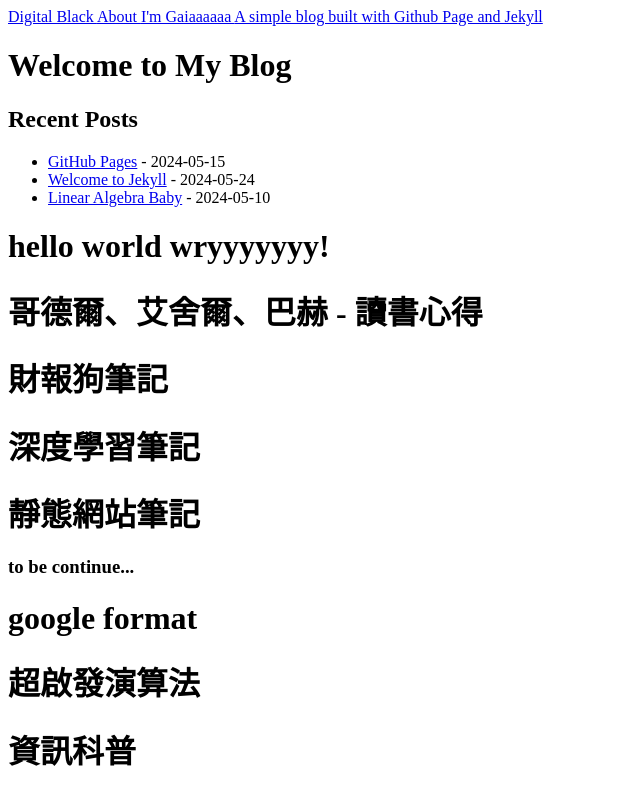
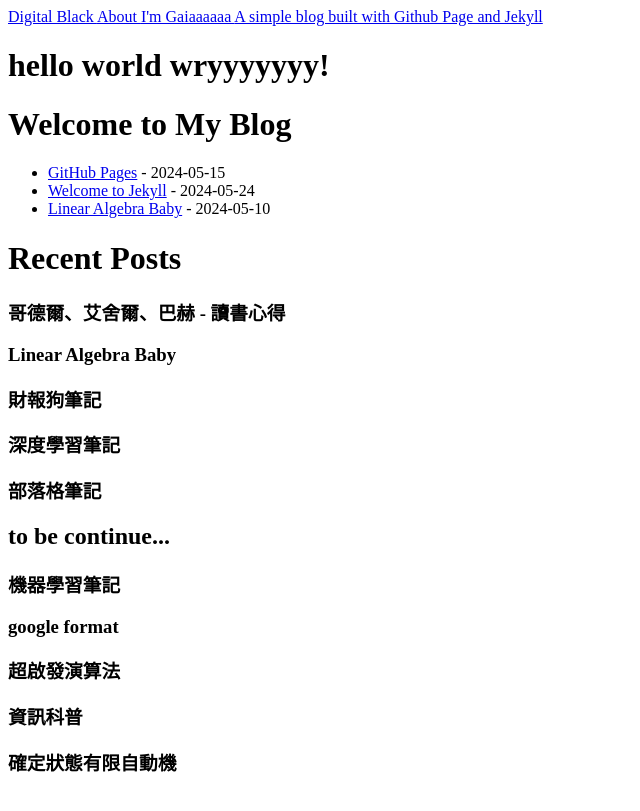
Before and after one commit to haha39/MyFirstBlog, a Jekyll site: the page built from index.html, in a window 1280 px wide. Shown: the top 811 px of the page, without its empty margins (0-640 px from the left). Built offline with Jekyll 4.4.1, drawn with Linux system fonts in a browser that asks for light colours.

Commit message:
Update index.html

```diff
--- a/index.html
+++ b/index.html
@@ -8,29 +8,32 @@ layout: default
 
 <head>
     <meta charset="UTF-8">
-    <meta name="viewport" content="width=device-width, initial-scale=1.0">
+    <!--<meta name="viewport" content="width=device-width, initial-scale=1.0">-->
     <title>{{ page.title }}</title>
 </head>
 
 <body>
+    <h1>{{ "Hello World WRYYYYYYY!" | downcase }}</h1>
     <h1>Welcome to My Blog</h1>
-    <h2>Recent Posts</h2>
     <ul>
         <li><a href="2024-05-15-GithubPage">GitHub Pages</a> - 2024-05-15</li>
         <li><a href=".\_posts\2024-05-24-welcome">Welcome to Jekyll</a> - 2024-05-24</li>
         <li><a href="2024-05-10-LinearAlgebra">Linear Algebra Baby</a> - 2024-05-10</li>
     </ul>
 
-    <h1>{{ "Hello World WRYYYYYYY!" | downcase }}</h1>
+    <h1>Recent Posts</h1>
+    <h3>哥德爾、艾舍爾、巴赫 - 讀書心得</h3>
+    <h3>Linear Algebra Baby</h3>
+    <h3>財報狗筆記</h3>
+    <h3>深度學習筆記</h3>
+    <h3>部落格筆記</h3>
+    <h2>to be continue...</h2>
+    <h3>機器學習筆記</h3>
+    <h3>google format</h3>
+    <h3>超啟發演算法</h3>
+    <h3>資訊科普</h3>
+    <h3>確定狀態有限自動機</h3>
 
-    <h1>哥德爾、艾舍爾、巴赫 - 讀書心得</h1>
-    <h1>財報狗筆記</h1>
-    <h1>深度學習筆記</h1>
-    <h1>靜態網站筆記</h1>
-    <h3>to be continue...</h3>
-    <h1>google format</h1>
-    <h1>超啟發演算法</h1>
-    <h1>資訊科普</h1>
 
 </body>
 
```
